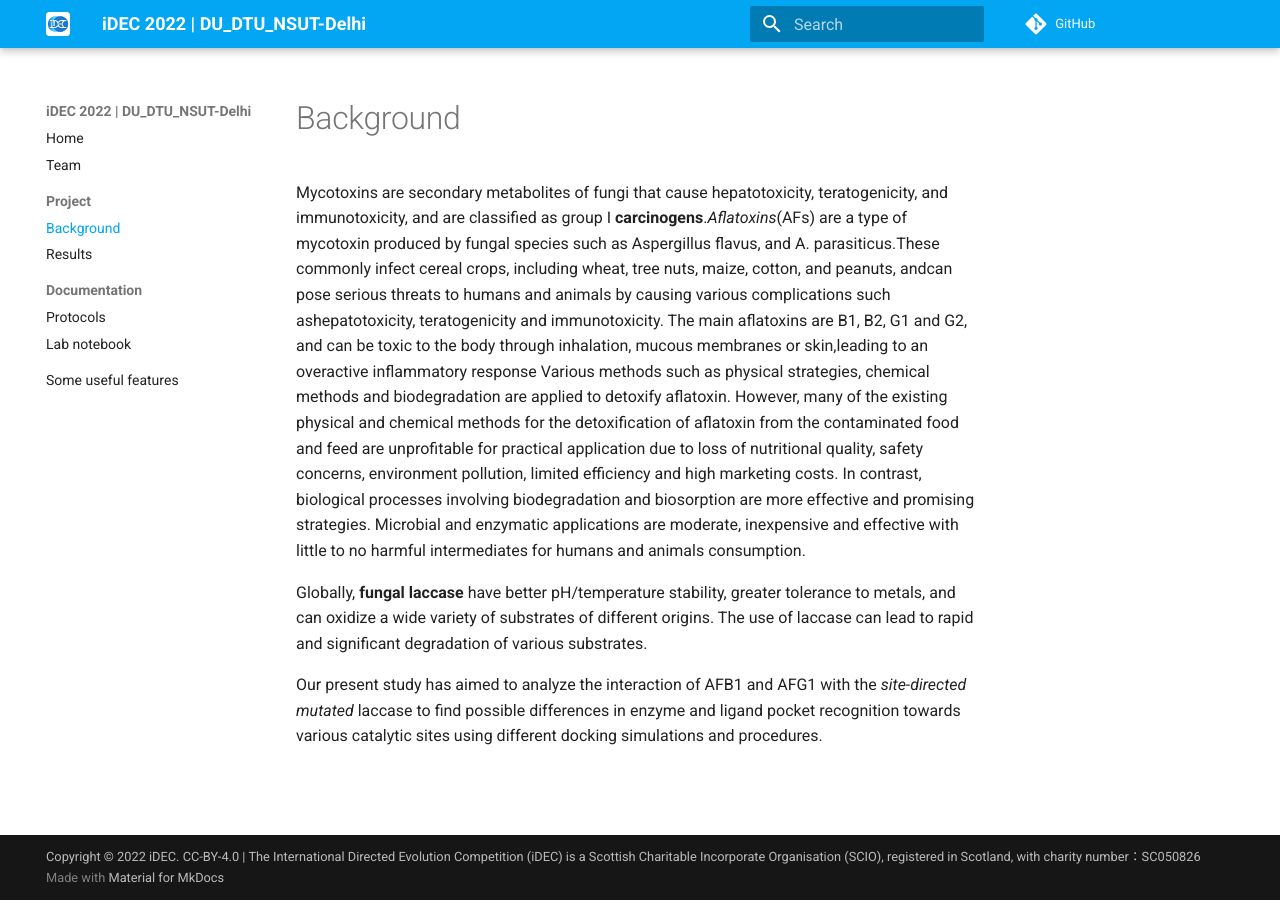
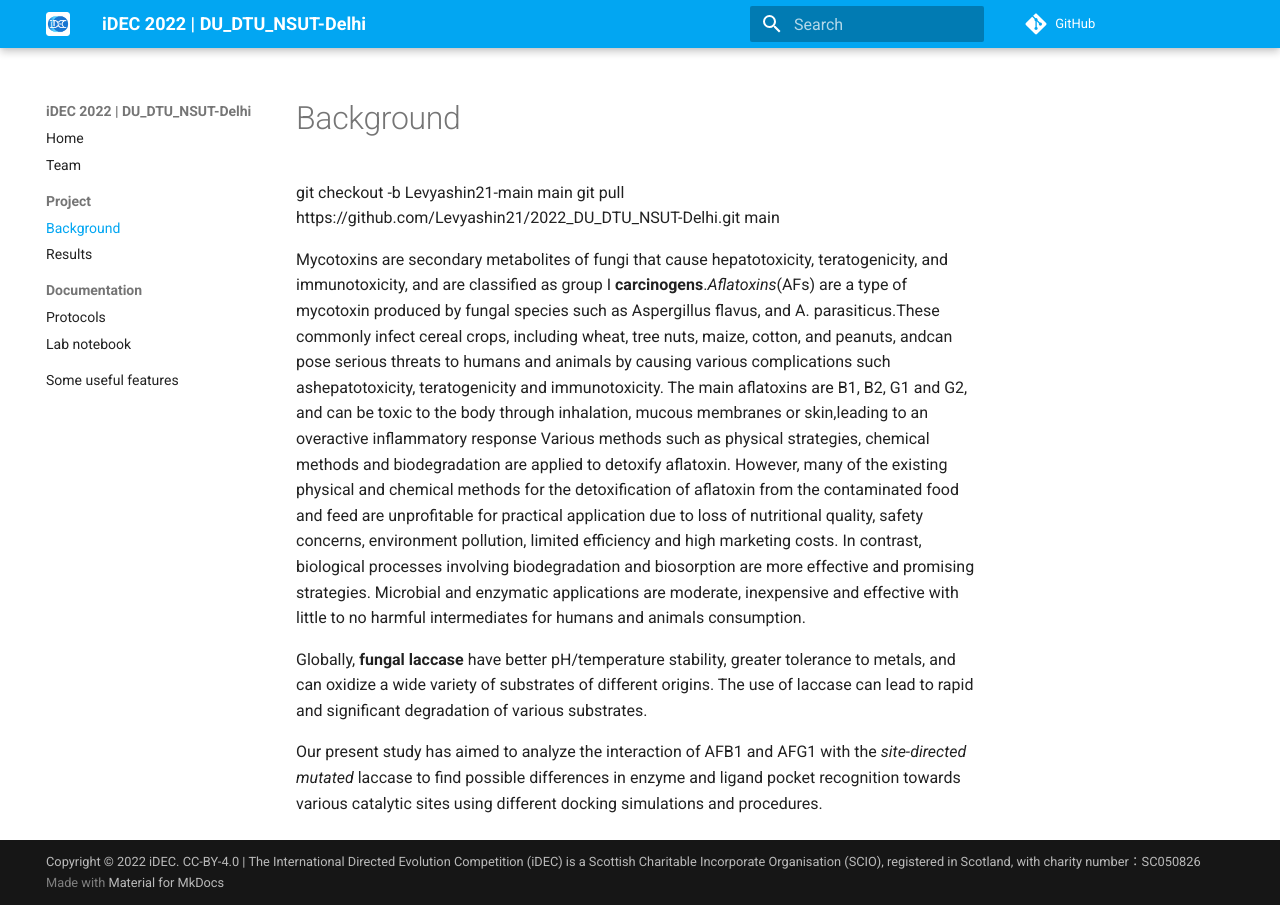
Before and after one commit to idec-teams/2022_DU_DTU_NSUT-Delhi, an MkDocs documentation site: the page built from docs/project/background.md, in a window 1280 px wide. Built offline with MkDocs 1.6.1 and Material for MkDocs 9.7.7, drawn with Linux system fonts in a browser that asks for light colours; comment, search, counter and statistics services are not loaded.

Commit message:
Update background.md

```diff
--- a/docs/project/background.md
+++ b/docs/project/background.md
@@ -1,4 +1,7 @@
 # Background
+git checkout -b Levyashin21-main main
+git pull https://github.com/Levyashin21/2022_DU_DTU_NSUT-Delhi.git main
+
 Mycotoxins are secondary metabolites of fungi that cause hepatotoxicity, teratogenicity, and immunotoxicity, and are classified as group I **carcinogens**.*Aflatoxins*(AFs) are a type of mycotoxin produced by fungal species such as Aspergillus flavus, and A. parasiticus.These commonly infect cereal crops, including wheat, tree nuts, maize, cotton, and peanuts, andcan pose serious threats to humans and animals by causing various complications such ashepatotoxicity, teratogenicity and immunotoxicity. The main aflatoxins are B1, B2, G1 and G2, and can be toxic to the body through inhalation, mucous membranes or skin,leading to an overactive inflammatory response Various methods such as physical strategies, chemical methods and biodegradation are applied to detoxify aflatoxin. However, many of the existing physical and chemical methods for the detoxification of aflatoxin from the contaminated food and feed are unprofitable for practical application due to loss of nutritional quality, safety concerns, environment pollution, limited efficiency and high marketing costs. In contrast, biological processes involving biodegradation and biosorption are more effective and promising strategies. Microbial and enzymatic applications are moderate, inexpensive and effective with little to no harmful intermediates for humans and animals consumption.
 
 Globally, **fungal laccase** have better pH/temperature stability, greater tolerance to metals, and can oxidize a wide variety of substrates of different origins. The use of laccase can lead to rapid and significant degradation of various substrates.
```
